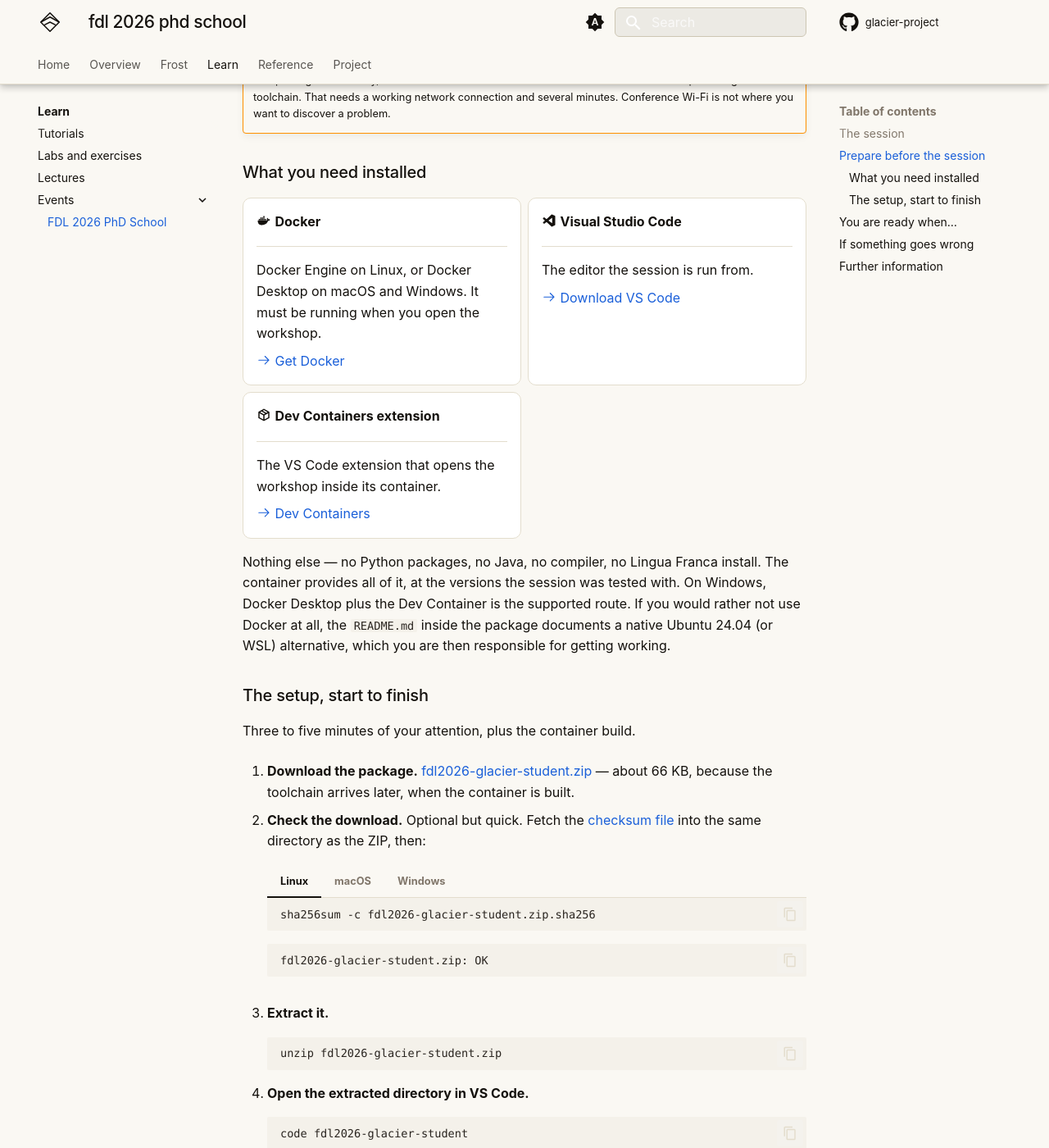
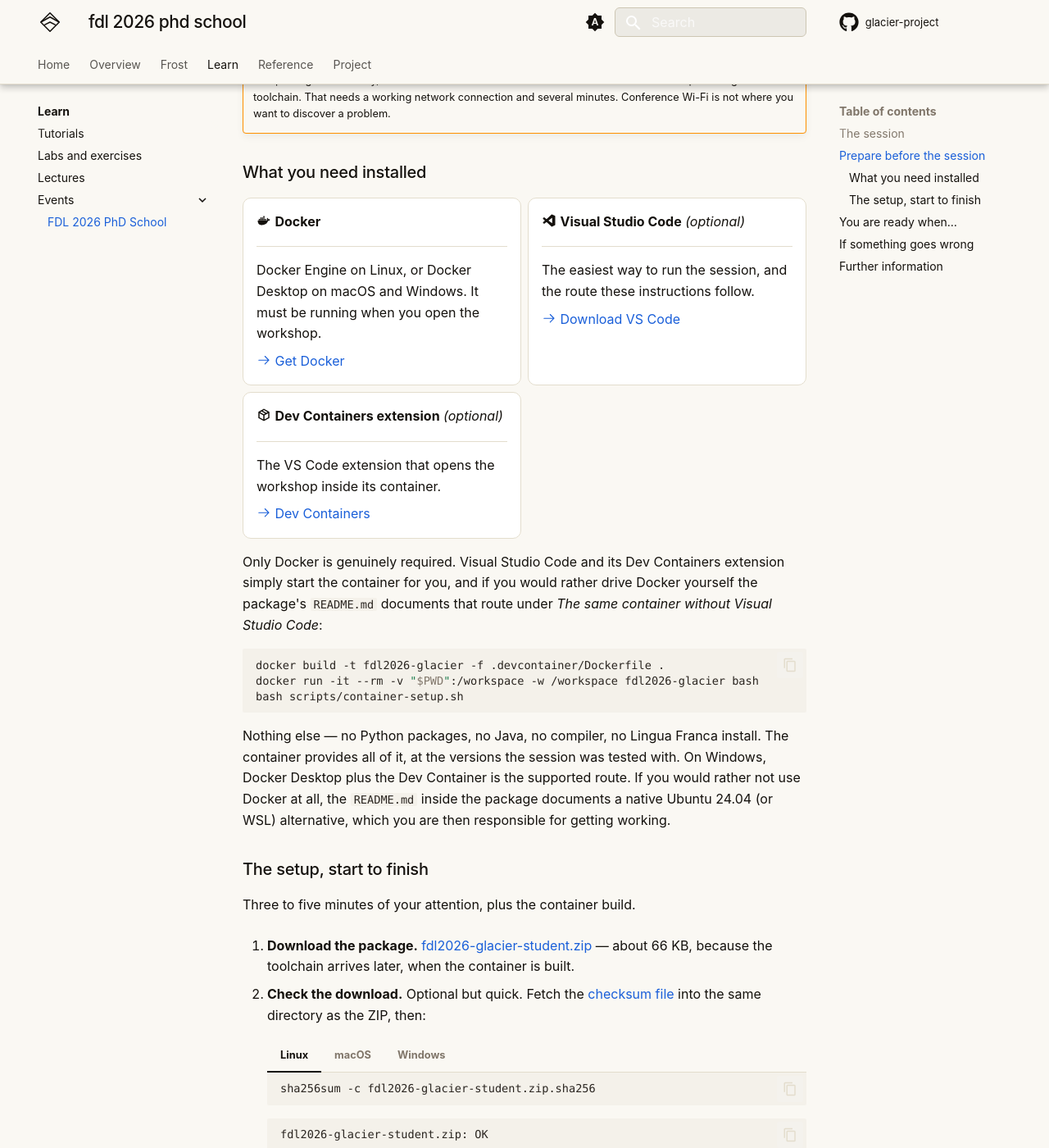
Before and after one commit to glacier-project/glacier-website, an MkDocs documentation site: the page built from docs/learn/events/fdl-2026.md, in a window 1280 px wide and 1400 px high, scrolled down 1337 px. Shown: the whole window at 82% size. Built offline with MkDocs 1.6.1 and Material for MkDocs 9.7.7, drawn with Linux system fonts in a browser that asks for light colours; some of the changed text lies outside the part shown.

Commit message:
fdl-2026: update package digest and drop the VS Code requirement
The workshop ZIP was republished, so the digest Windows participants compare
by hand had to follow it; the page was telling them a correct download was
corrupt.

Visual Studio Code and the Dev Containers extension are marked optional,
because only Docker is genuinely required: the dev container is a plain Ubuntu
image and the editor only starts it. The plain-Docker route is now spelled out.
The readiness block also accepts "PASS with warnings", which is what a
participant arriving with a Lingua Franca compiler from another session now
sees.

````diff
--- a/docs/learn/events/fdl-2026.md
+++ b/docs/learn/events/fdl-2026.md
@@ -56,15 +56,15 @@
 
     [:octicons-arrow-right-24: Get Docker](https://docs.docker.com/get-started/get-docker/)
 
--   :material-microsoft-visual-studio-code: __Visual Studio Code__
+-   :material-microsoft-visual-studio-code: __Visual Studio Code__ *(optional)*
 
     ---
 
-    The editor the session is run from.
+    The easiest way to run the session, and the route these instructions follow.
 
     [:octicons-arrow-right-24: Download VS Code](https://code.visualstudio.com/)
 
--   :material-package-variant-closed: __Dev Containers extension__
+-   :material-package-variant-closed: __Dev Containers extension__ *(optional)*
 
     ---
 
@@ -73,6 +73,17 @@
     [:octicons-arrow-right-24: Dev Containers](https://marketplace.visualstudio.com/items?itemName=ms-vscode-remote.remote-containers)
 
 </div>
+
+Only Docker is genuinely required. Visual Studio Code and its Dev Containers
+extension simply start the container for you, and if you would rather drive
+Docker yourself the package's `README.md` documents that route under *The same
+container without Visual Studio Code*:
+
+```bash
+docker build -t fdl2026-glacier -f .devcontainer/Dockerfile .
+docker run -it --rm -v "$PWD":/workspace -w /workspace fdl2026-glacier bash
+bash scripts/container-setup.sh
+```
 
 Nothing else — no Python packages, no Java, no compiler, no Lingua Franca
 install. The container provides all of it, at the versions the session was
@@ -171,6 +182,10 @@
     ```
     [smoke] PASS: LF compiled and the packaged Frost runtime executed
     ```
+
+    A `PASS with warnings` line counts too. If you already have a Lingua Franca
+    compiler from another session, `doctor` notes that we tested a different
+    version and carries on; the workshop does not depend on the difference.
 
 That is the whole requirement. Leave the container built, bring the laptop as
 it is, and read `CHEATSHEET.md` on the way if you like.
````
Also changed, not shown: other parts of docs/learn/events/fdl-2026.md (+1 -1 lines).
